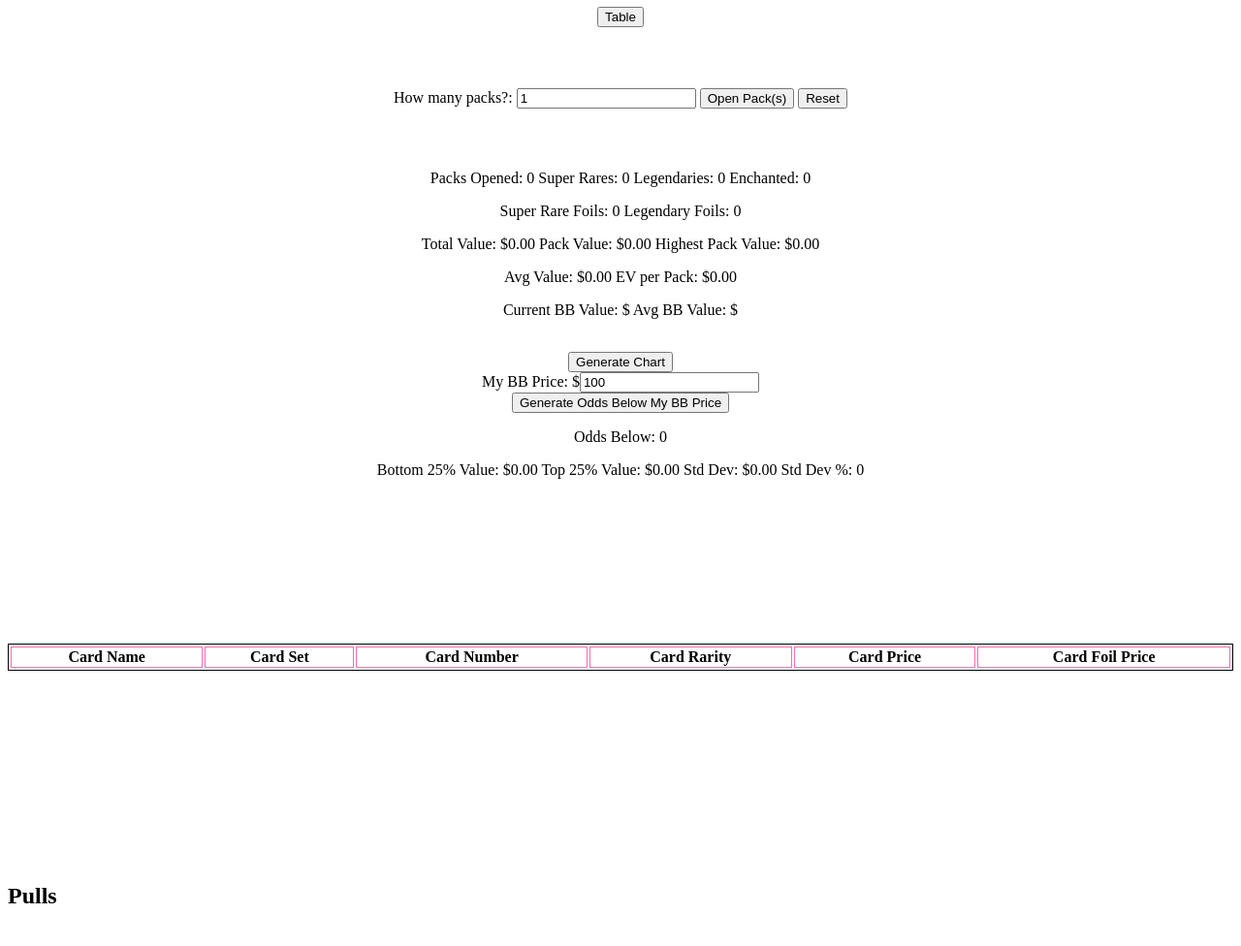
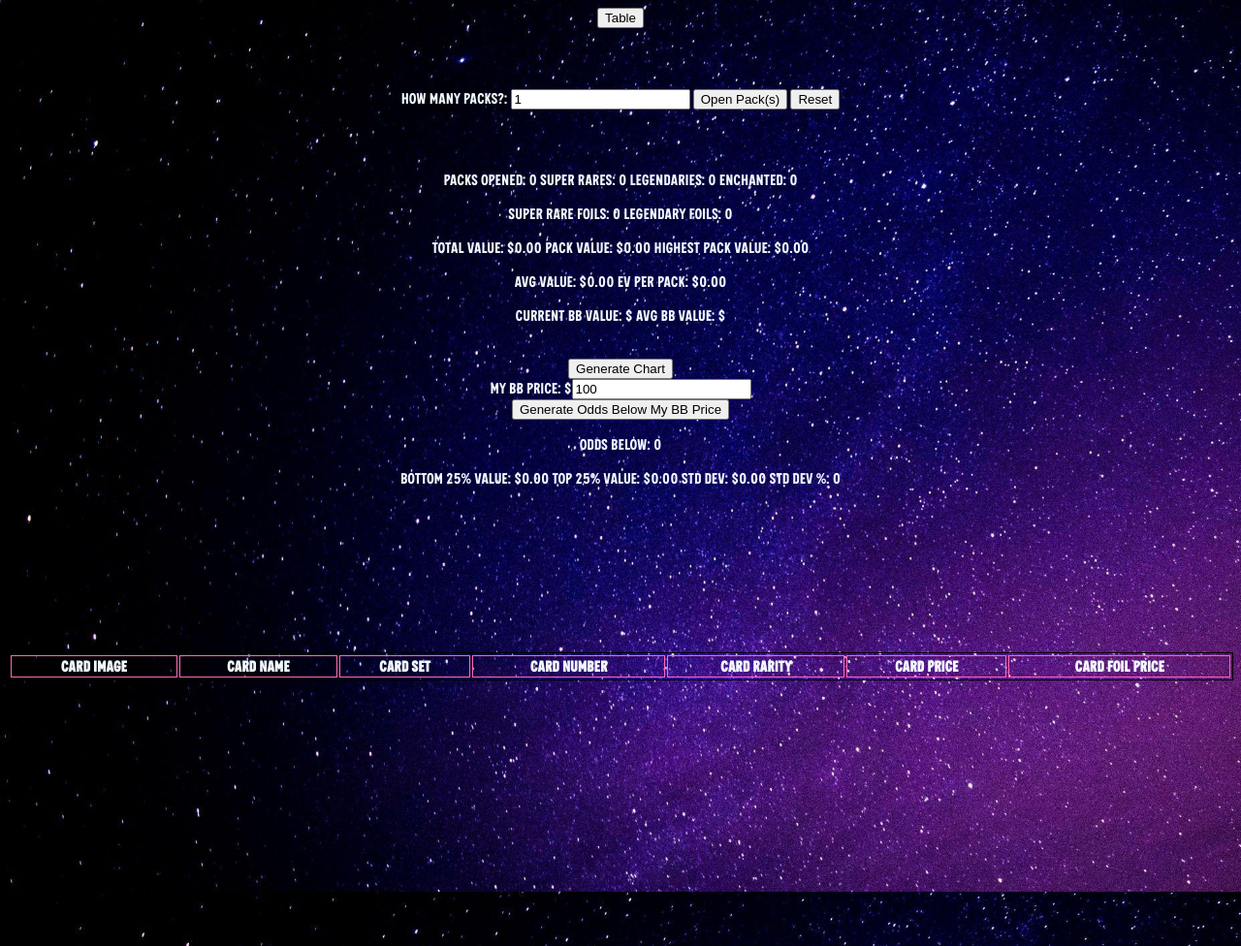
Before and after one commit to trevhackman99/Practice, a website: page api-practice/lorcana-odds-sheet/pack.html in a window 1280 px wide. Shown: the part 73-1049 px from the top of the page at 97% size. Drawn offline with nearby package versions, Linux system fonts and the light colour scheme.

Commit message:
Styling / UI minor changes

```diff
--- a/api-practice/lorcana-odds-sheet/pack-script.js
+++ b/api-practice/lorcana-odds-sheet/pack-script.js
@@ -391,6 +391,11 @@ function loadPackResults(pack) {
         const table = document.getElementById('main-table-body');
         let row = document.createElement('tr');
         let cell = document.createElement('td');
+
+        cellImg = document.createElement('img');
+        cellImg.src = pack[i].img;
+        row.appendChild(cellImg);
+
         cell.textContent = `${pack[i].name} - ${pack[i].version}`;
         row.appendChild(cell);
         cell = document.createElement('td');
--- a/api-practice/lorcana-odds-sheet/pack.html
+++ b/api-practice/lorcana-odds-sheet/pack.html
@@ -34,6 +34,7 @@
                 <table id="main-table">
                     <thead>
                         <tr>
+                            <th>Card Image</th>
                             <th>Card Name</th>
                             <th>Card Set</th>
                             <th>Card Number</th>
@@ -52,7 +53,7 @@
     </div>
 
     <div class="info-ctn">
-        <h2 id="info-title">Pulls</h2>
+        <h2 id="info-title"></h2>
         <table id="info-table">
             <!--
                 INFO TABLE TEMPLATE
@@ -73,6 +74,7 @@
         </table>
     </div>
 
+
 </body>
 <script src="https://cdn.jsdelivr.net/npm/chart.js"></script>
 <script src="https://cdnjs.cloudflare.com/ajax/libs/mathjs/13.0.2/math.js"></script>
--- a/api-practice/lorcana-odds-sheet/styles.css
+++ b/api-practice/lorcana-odds-sheet/styles.css
@@ -1,5 +1,21 @@
+@font-face {
+    font-family: 'BystanderSans-Medium';
+    src: url('BystanderSans-Medium.ttf') format('truetype');
+}
+
+body {
+    font-family: 'BystanderSans-Medium', fallback-fonts, sans-serif;
+    color: aliceblue;
+    background-image: url('space-bg.jpg');
+    background-size: cover;
+
+}
+
+
 h1 {
     text-align: center;
+    text-shadow: 0 1px 10px gold;
+
 }
 
 .header {
```
Also changed, not shown: api-practice/lorcana-odds-sheet/BystanderSans-Medium.ttf (added), api-practice/lorcana-odds-sheet/space-bg.jpg (added).
